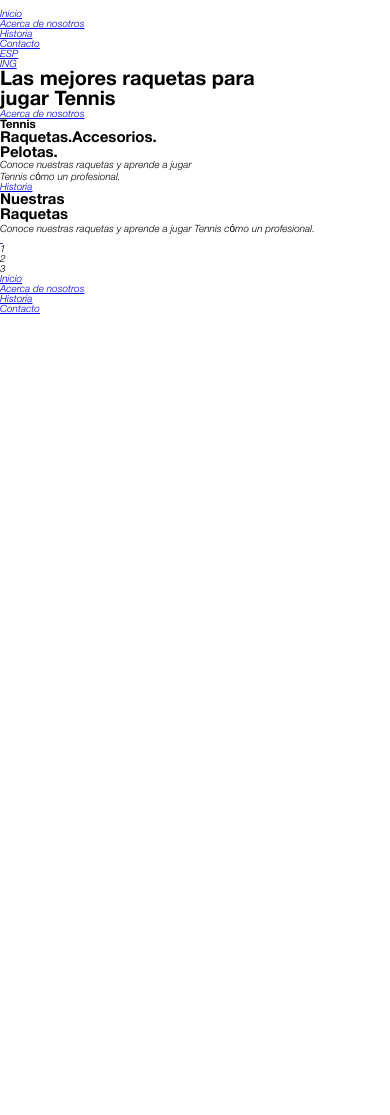
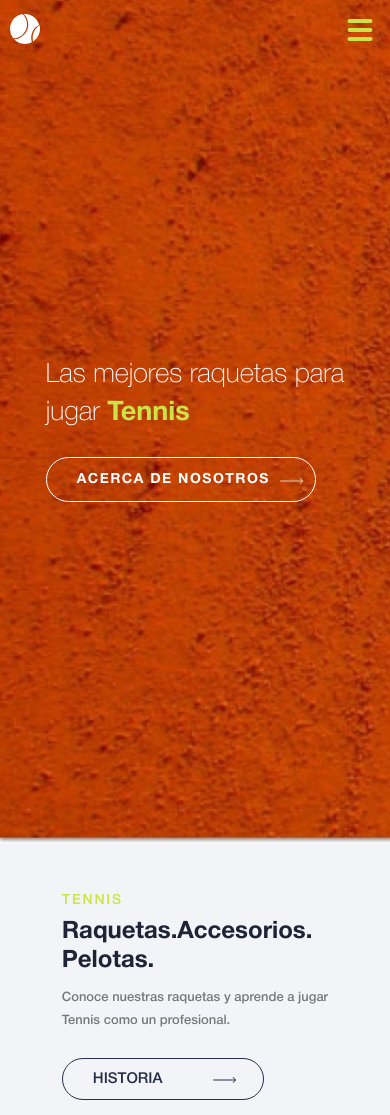
Before and after one commit to mister-ramoon/rackets-shop, a plain HTML site: page index.html in a window 390 px wide. Shown: the top 1115 px of the page. Before the commit the page ends 844 px from the top, so only its background shows below. Drawn offline with Linux system fonts and the light colour scheme.

Commit message:
Accessories and Athlete

```diff
--- a/index.html
+++ b/index.html
@@ -5,60 +5,94 @@
     <meta http-equiv="X-UA-Compatible" content="IE=edge">
     <meta name="viewport" content="width=device-width, initial-scale=1.0">
     <title>Rackets Shop - Las mejores raquetas para jugar Tennis</title>
+    <link rel="icon" type="image/x-icon" href="./assets/icons/logo.svg">
     <link rel="stylesheet" href="./styles/main.css">
-    <link rel="stylesheet" href="./styles/mobile.css" media="(min-widht: 768px)">
-    <link rel="stylesheet" href="./styles/tablet.css" media="(min-widht: 1024px)">
-    <link rel="stylesheet" href="./styles/desktop.css" media="(min-widht: 2560px)">
+    <link rel="stylesheet" href="./styles/mobile.css" >
+    <link rel="stylesheet" href="./styles/tablet.css" media="(min-width: 768px)">
+    <link rel="stylesheet" href="./styles/desktop.css" media="(min-width: 1024px)">
 </head>
 <body>
 
-    <header>
-        <div>
-            <img src="" alt=""/>
+    <header class="header">
+        <div class="header-logo--container">
+            <img class="header-logo" src="./assets/icons/logo.svg" alt="Logo de Rackets Shop"/>
         </div>
-        <nav>
-            <ul>
-                <li>
-                    <a href="#">Inicio</a>
+        <div class="header-divider"></div>
+        <nav class="header-nav-desktop">
+            <ul class="header-nav-desktop--list">
+                <li class="header-nav-desktop--item">
+                    <a class="header-nav-desktop--link" href="#">Inicio<div></div></a>
                 </li>
-                <li>
-                    <a href="#about">Acerca de nosotros</a>
+                <li class="header-nav-desktop--item">
+                    <a class="header-nav-desktop--link" href="#about">Acerca de nosotros<div></div></a>
                 </li>
-                <li>
-                    <a href="#history">Historia</a>
+                <li class="header-nav-desktop--item">
+                    <a class="header-nav-desktop--link" href="#history">Historia<div></div></a>
                 </li>
-                <li>
-                    <a href="#contact">Contacto</a>
+                <li class="header-nav-desktop--item">
+                    <a class="header-nav-desktop--link" href="#contact">Contacto<div></div></a>
                 </li>
             </ul>
         </nav>
-        <div>
-            <ul>
-                <li>
-                    <a href="#">ESP</a>
+        <nav class="header-nav-mobile">
+            <input type="checkbox" id="header-nav-mobile--drop">
+            <label for="header-nav-mobile--drop">
+                <span></span>
+                <span></span>
+                <span></span>
+            </label>
+            <div class="header-nav-mobile--menu">
+                <ul class="header-nav-mobile--list">
+                    <li class="header-nav-mobile--item">
+                        <a class="header-nav-mobile--link" href="#">Inicio</a>
+                    </li>
+                    <li class="header-nav-mobile--item">
+                        <a class="header-nav-mobile--link" href="#about">Acerca de nosotros</a>
+                    </li>
+                    <li class="header-nav-mobile--item">
+                        <a class="header-nav-mobile--link" href="#history">Historia</a>
+                    </li>
+                    <li class="header-nav-mobile--item">
+                        <a class="header-nav-mobile--link" href="#contact">Contacto</a>
+                    </li>
+                    <li class="header-nav-mobile--item header-languages-mobile--item">
+                        <a class="header-nav-mobile--link" href="#">ES</a>
+                        <a class="header-nav-mobile--link" href="#">EN</a>
+                    </li>
+                </ul>
+            </div>
+        </nav>
+        <div class="header-languages">
+            <ul class="header-languages--list">
+                <li class="header-languages--item">
+                    <a class="header-languages--link" href="#">ESP</a>
                 </li>
-                <li>
-                    <a href="#">ING</a>
+                <li class="header-languages--item">
+                    <a class="header-languages--link" href="#">EN</a>
                 </li>
             </ul>
         </div>
     </header>
 
-    <main id="about">
-        <div>
-            <h1>Las mejores raquetas para<br>jugar <span>Tennis</span></h1>
-            <a href="#">Acerca de nosotros<span></span></a>
+    <main class="hero" id="about">
+        <div class="hero-container">
+            <div class="hero-content">
+                <h1 class="hero-title">Las mejores raquetas para<br>jugar <span>Tennis</span></h1>
+                <a class="hero-link" href="#">Acerca de nosotros<span></span></a>
+            </div>
         </div>
     </main>
 
-    <section id="history">
-        <div>
-            <h3>Tennis</h3>
-            <h2>Raquetas.Accesorios.<br>Pelotas.</h2>
-        </div>
-        <div>
-            <p>Conoce nuestras raquetas y aprende a jugar<br>Tennis cómo un profesional.</p>
-            <a href="#">Historia<span></span></a>
+    <section id="history" class="accessories">
+        <div class="accessories-container">
+            <div class="accessories-content accessories-content--titles" >
+                <h3 class="accessories-text">Tennis</h3>
+                <h2 class="accessories-title">Raquetas.Accesorios.<br>Pelotas.</h2>
+            </div>
+            <div class="accessories-content accessories-content--links">
+                <p class="accessories-link--title">Conoce nuestras raquetas y aprende a jugar<br>Tennis como un profesional.</p>
+                <a class="accessories-link" href="#">Historia<span></span></a>
+            </div>
         </div>
     </section>
 
@@ -99,9 +133,7 @@
         </div>
     </section>
 
-    <section>
-        <div></div>
-    </section>
+    <section class="athlete"></section>
 
     <footer id="contact">
         <div>
@@ -149,5 +181,7 @@
         </div>
     </footer>
 
+    <script src="./index.js"></script>
+
 </body>
 </html>
--- a/styles/desktop.css
+++ b/styles/desktop.css
@@ -0,0 +1,140 @@
+/* Header */
+.header {
+    padding: 2rem 3rem;
+}
+.header-logo {
+    width: 37px;
+}
+.header-nav-desktop {
+    display: block;
+    width: 87%;
+}
+.header-languages {
+    display: block;
+}
+.header-nav-mobile {
+    display: none;
+}
+.header-nav-desktop--list {
+    display: flex;
+    list-style: none;
+}
+.header-nav-desktop--item {
+    margin-left: 6rem;
+}
+.header-nav-desktop--item div {
+    width: 0%;
+    height: 1rem;
+    border-bottom: 2px solid transparent;
+    transition: all .3s ease-in-out;
+}
+.header-nav-desktop--link {
+    color: var(--white);
+    letter-spacing: 1.5px;
+    font-size: 1.8rem;
+    text-decoration: none;
+    transition: all .1s ease-in-out;
+}
+.header-nav-desktop--link:hover {
+    font-weight: bold;
+    transition: all .1s ease-in-out;
+}
+.header-nav-desktop--link:hover div {
+    width: 50%;
+    border-color: var(--white);
+    transition: all .3s ease-in-out;
+}
+.header-languages--list {
+    display: flex;
+    list-style: none;
+}
+.header-languages--item {
+    margin-left: 2rem;
+}
+.header-languages--link {
+    color: var(--white);
+    text-decoration: none;
+    font-size: 1.6rem;
+    letter-spacing: 1.5px;
+    transition: all .1s ease-in-out;
+}
+.header-languages--link:hover {
+    font-weight: bold;
+    transition: all .1s ease-in-out;
+}
+
+/* Hero */
+.hero-container {
+    width: 100%;
+    margin-left: 7.5%;
+    height: 100%;
+    display: flex;
+    align-items: center;
+    justify-content: center;
+    border-left: 2px solid var(--white);
+}
+.hero-content {
+    width: 100%;
+    max-width: 1440px;
+    padding-left: 4rem;
+}
+.hero-title {
+    font-size: 5.7rem;
+}
+.hero-link {
+    padding-right: 8rem;
+    transition: all .3s ease-in-out;
+}
+.hero-link:hover {
+    border-color: var(--green);
+    color: var(--green);
+    transition: all .3s ease-in-out;
+}
+
+
+/* Accessories  */
+.accessories {
+    padding: 8rem 3rem;
+}
+.accessories-container {
+    width: 100%;
+    max-width: 800px;
+}
+.accessories-content {
+    display: flex;
+}
+.accessories-content--links {
+    justify-content: space-between;
+}
+.accessories-content--titles {
+    margin-bottom: 2.5rem;
+}
+.accessories-text {
+    margin-top: 1rem;
+    margin-right: 3rem;
+    margin-left: -9.5rem;
+    font-size: 1.5rem;
+}
+.accessories-title {
+    font-size: 5rem;
+}
+.accessories-link--title {
+    font-size: 1.8rem;
+}
+.accessories-link {
+    transition: all .2s ease-in-out;
+}
+.accessories-link:hover {
+    color: var(--green);
+    transition: all .2s ease-in-out;
+}
+.accessories-link span {
+    margin-top: -1rem;
+    margin-left: 11rem;
+}
+
+
+/* Athlete */
+.athlete {
+    background-position: center;
+}
--- a/styles/main.css
+++ b/styles/main.css
@@ -52,4 +52,5 @@
 html {
     font-size: 62.5%;
     font-family: "HelveticaNeue", sans-serif;
+    scroll-behavior: smooth;
 }
--- a/styles/mobile.css
+++ b/styles/mobile.css
@@ -0,0 +1,231 @@
+/* Header */
+.header {
+    position: absolute;
+    width: 100%;
+    padding: 0 1rem;
+    display: flex;
+    justify-content: space-between;
+    align-items: center;
+}
+.header-logo {
+    width: 30px;
+}
+.header-nav-desktop, .header-languages {
+    display: none;
+}
+.header-nav-mobile {
+    width: fit-content;
+    display: block;
+}
+#header-nav-mobile--drop {
+    display: none;
+}
+#header-nav-mobile--drop + label {
+    position: relative;
+    width: 40px;
+    height: 60px;
+    display: block;
+    overflow: hidden;
+    background-color: transparent;
+    transition: all 10ms ease-in-out;
+    z-index: 1;
+}
+#header-nav-mobile--drop + label span {
+    position: absolute;
+    display: block;
+    background-color: var(--green);
+    width: 25px;
+    height: 4px;
+    border-radius: 2px;
+    left: 50%;
+    transform: translate(-50%, -50%);
+    transition: all 300ms ease-in-out;
+}
+#header-nav-mobile--drop + label span:nth-child(1) {
+    top: 35%;
+}
+#header-nav-mobile--drop + label span:nth-child(2) {
+    top: 50%;
+}
+#header-nav-mobile--drop + label span:nth-child(3) {
+    top: 65%;
+}
+#header-nav-mobile--drop:checked + label {
+    background-color: transparent;
+}
+#header-nav-mobile--drop:checked + label span {
+    background-color: var(--green);
+}
+#header-nav-mobile--drop:checked + label span:nth-child(1) {
+    top: 50%;
+    transform: translate(-50%, -50%) rotate(45deg);
+}
+#header-nav-mobile--drop:checked + label span:nth-child(2) {
+    left: -150%;
+}
+#header-nav-mobile--drop:checked + label span:nth-child(3) {
+    top: 50%;
+    transform: translate(-50%, -50%) rotate(-45deg);
+}
+.header-nav-mobile--menu {
+    max-height: 0px;
+    height: calc(110vh - 60px);
+    overflow: hidden;
+    position: absolute;
+    top: 0;
+    left: 0;
+    width: 100%;
+    display: flex;
+    flex-grow: 1;
+    justify-content: center;
+    align-items: center;
+    flex-direction: column;
+    z-index: 0;
+    transition: all 500ms ease-in-out;
+    background-color: var(--grey-background);
+}
+#header-nav-mobile--drop:checked ~ .header-nav-mobile--menu {
+    max-height: calc(110vh - 60px);
+    transition: all 500ms ease-in-out;
+    overflow: hidden;
+}
+
+.header-nav-mobile--list {
+    list-style: none;
+    width: 100%;
+    margin-left: 2rem;
+}
+.header-nav-mobile--item {
+    padding: 2rem 0;
+    margin: 1rem;
+}
+.header-languages-mobile--item {
+    border: none;
+    display: flex;
+    justify-content: space-around;
+}
+.header-languages-mobile--item .header-nav-mobile--link {
+    text-decoration: none;
+}
+.header-nav-mobile--link {
+    font-size: 1.6rem;
+    letter-spacing: 1.5px;
+    text-decoration: none;
+    color: var(--blue-soft-text);
+    font-weight: bold;
+    text-underline-offset: 1rem;
+    text-decoration: underline var(--blue-soft-text) 2px;
+    transition: all .5s;
+}
+.header-nav-mobile--link:hover {
+    text-decoration: underline var(--green) 2px;
+    transition: all .5s;
+}
+
+
+/* Hero */
+.hero {
+    display: flex;
+    justify-content: center;
+    align-items: center;
+    height: 100vh;
+    background-image: url("../assets/imgs/hero.jpg");
+    background-repeat: no-repeat;
+    background-size: cover;
+}
+.hero-content {
+    padding: 1rem;
+}
+.hero-title {
+    font-size: 2.7rem;
+    font-weight: 400;
+    color: var(--white);
+    line-height: 1.4em;
+    margin-bottom: 4rem;
+}
+.hero-title span {
+    color: var(--green);
+    font-weight: bold;
+}
+.hero-link {
+    padding: 1.5rem 4.5rem 1.5rem 3rem;
+    border: 1px solid var(--white);
+    border-radius: 2.5rem;
+    letter-spacing: 1.5px;
+    font-size: 1.4rem;
+    color: var(--white);
+    font-weight: bold;
+    text-decoration: none;
+    text-transform: uppercase;
+}
+.hero-link span {
+    background-image: url("../assets/icons/row.svg");
+    position: absolute;
+    background-repeat: no-repeat;
+    height: 35px;
+    width: 35px;
+    margin-top: 5px;
+    margin-left: 1rem;
+    filter: invert(1);
+}
+
+
+/* Accessories */
+.accessories {
+    padding: 5rem 2rem;
+    background-color: var(--grey-soft-background);
+    display: flex;
+    justify-content: center;
+}
+.accessories-text {
+    color: var(--green);
+    font-size: 1.4rem;
+    font-weight: 500;
+    letter-spacing: 1.8px;
+    margin-bottom: 1rem;
+    text-transform: uppercase;
+}
+.accessories-title {
+    font-size: 2.4rem;
+    color: var(--blue-hard-text);
+    line-height: 1.2em;
+    margin-bottom: 1rem;
+}
+.accessories-link--title {
+    font-size: 1.3rem;
+    color: var(--grey-text);
+    font-weight: 500;
+    margin-bottom: 4rem;
+    line-height: 1.8em;
+}
+.accessories-link {
+    color: var(--blue-text);
+    font-size: 1.5rem;
+    font-weight: 500;
+    text-decoration: none;
+    border-radius: 2.5rem;
+    width: 20rem;
+    border: 1px solid;
+    padding: 1.3rem 3rem;
+    padding-right: 10rem;
+    text-transform: uppercase;
+}
+.accessories-link span {
+    background-image: url("../assets/icons/row.svg");
+    position: absolute;
+    background-repeat: no-repeat;
+    height: 35px;
+    width: 35px;
+    margin-top: 5px;
+    margin-left: 5rem;
+}
+
+
+/* Athlete */
+.athlete {
+    height: 580px;
+    background-image: url("../assets/imgs/athlete.jpg");
+    background-position: left;
+    background-repeat: no-repeat;
+    background-size: cover;
+}
--- a/styles/tablet.css
+++ b/styles/tablet.css
@@ -0,0 +1,30 @@
+/* Header */
+.header {
+    padding: 0 2.5rem;
+}
+#header-nav-mobile--drop + label span {
+    background-color: var(--white);
+}
+
+
+/* Hero */
+.hero-title {
+    font-size: 4.5rem;
+}
+.hero-link {
+    padding-top: 2rem;
+    padding-bottom: 2rem;
+}
+
+
+
+/* Accessories */
+.accessories-title {
+    font-size: 3.5rem;
+}
+.accessories-text {
+    font-size: 1.8rem;
+}
+.accessories-link--title {
+    font-size: 1.6rem;
+}
```
Also changed, not shown: index.js (added, +18 -0 lines), assets/fonts/HelveticaNeue.ttf, assets/fonts/HelveticaNeue.woff, assets/fonts/HelveticaNeue.woff2, assets/icons/logo.svg (added), assets/icons/row.svg (added), assets/imgs/athlete.jpg (added), assets/imgs/hero.jpg (added).
